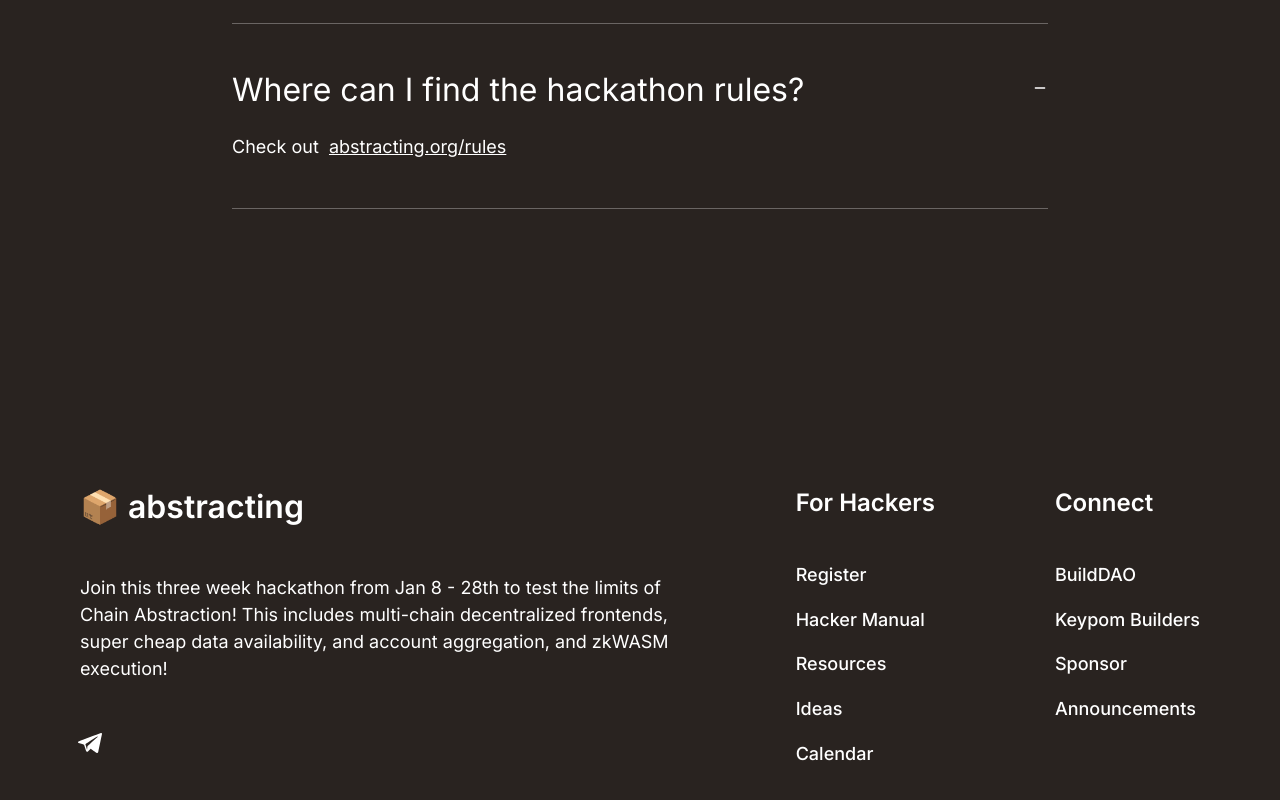
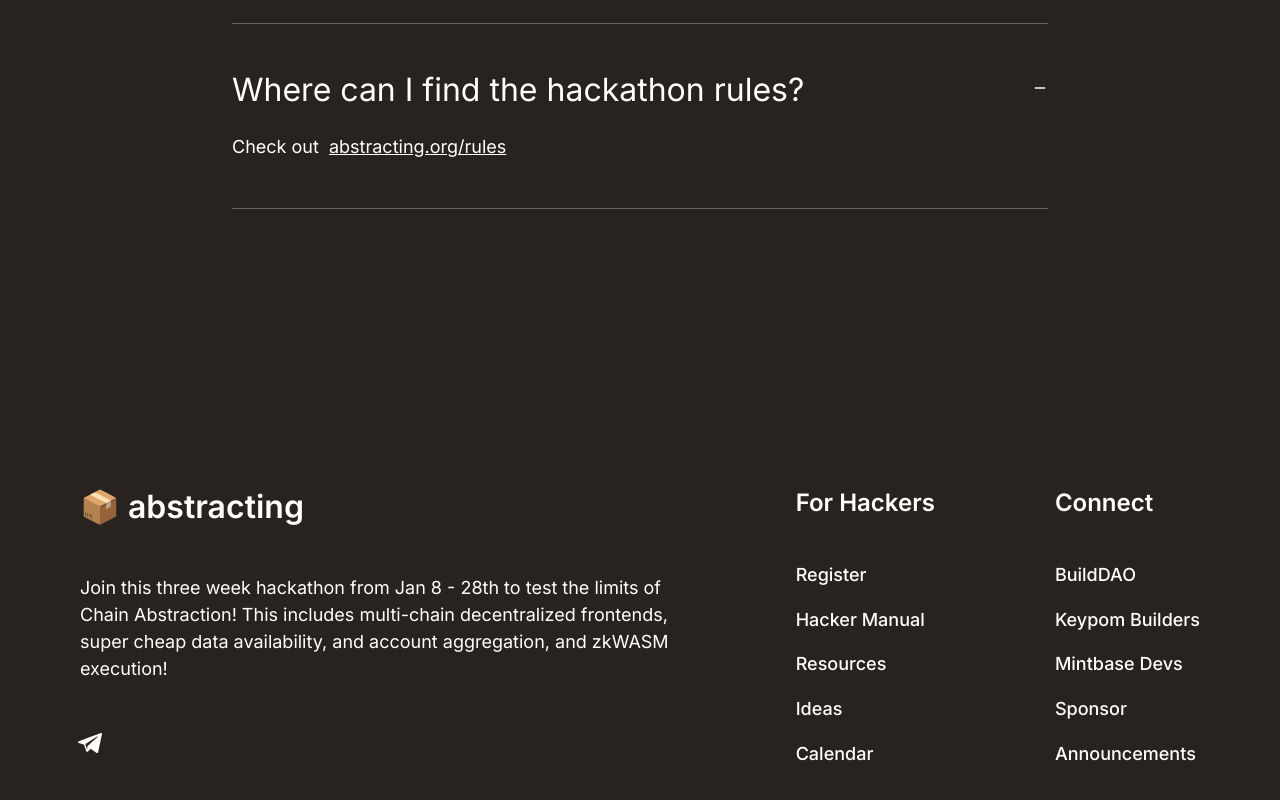
Before and after one commit to codingshot/abstract-landing, a Next.js app: page / in a window 1280 px wide. Shown: the part 5542-6342 px from the top of the page. Built offline with nearby package versions, Linux system fonts and the light colour scheme.

Commit message:
added mitnabse link

```diff
--- a/pages/index.js
+++ b/pages/index.js
@@ -824,6 +824,15 @@
                   >
                     Keypom Builders
                   </a>
+                  <a
+                    href="https://t.me/mintdev"
+                    target="_blank"
+                    rel="noreferrer noopener"
+                    className="home-link24 button-clean button"
+                  >
+                    Mintbase Devs
+                  </a>
+
                   <a
                     href="/partner"
                     target="_blank"
```
